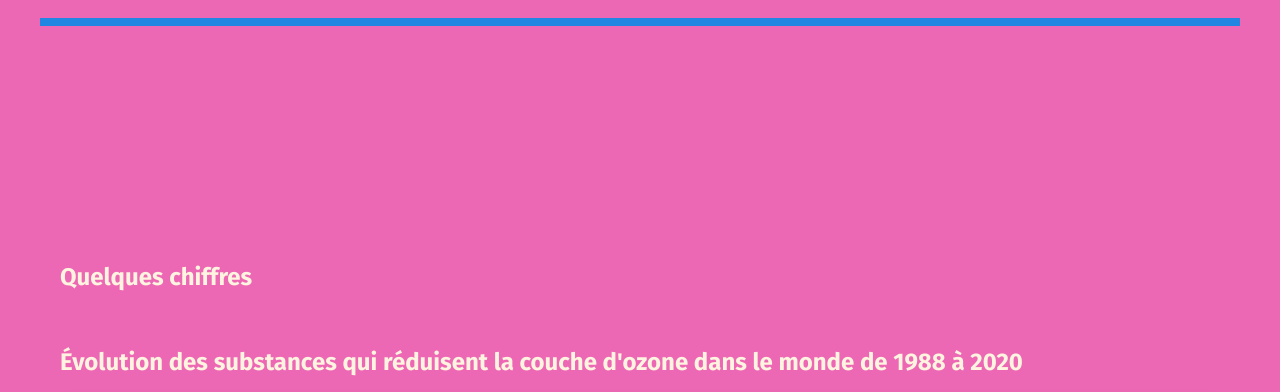
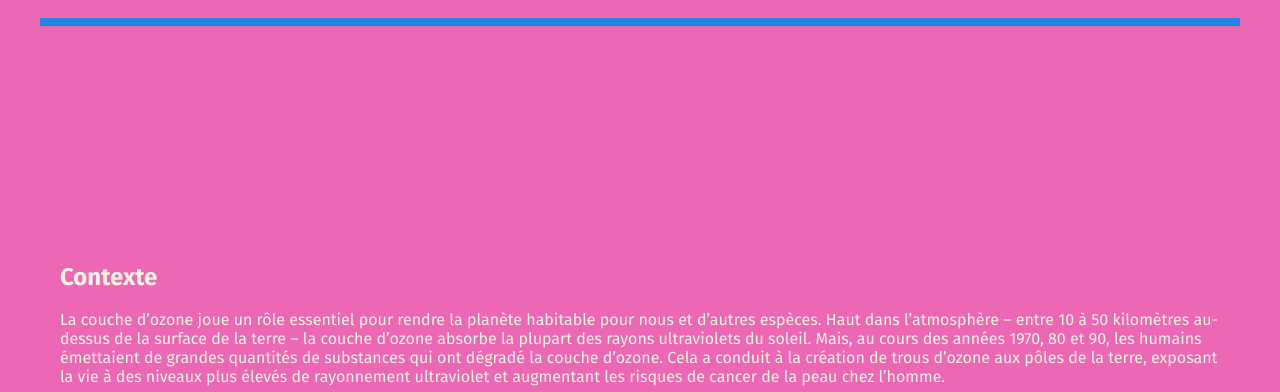
Before and after one commit to Ju-Brun/SAE303, a plain HTML site: page index.html in a window 1280 px wide. Shown: the part 560-952 px from the top of the page. Drawn offline with nearby package versions, Linux system fonts and the light colour scheme.

Commit message:
finifini

```diff
--- a/index.html
+++ b/index.html
@@ -47,6 +47,13 @@
 <br><br><br><br><br><br><br>
 
     <section id="about">
+ <h1>Contexte</h1>
+    <p>La couche d’ozone joue un rôle essentiel pour rendre la planète habitable pour nous et d’autres espèces. Haut dans
+l’atmosphère – entre 10 à 50 kilomètres au-dessus de la surface de la terre – la couche d’ozone absorbe la plupart des
+rayons ultraviolets du soleil. Mais, au cours des années 1970, 80 et 90, les humains émettaient de grandes quantités de
+substances qui ont dégradé la couche d’ozone. Cela a conduit à la création de trous d’ozone aux pôles de la terre, exposant
+la vie à des niveaux plus élevés de rayonnement ultraviolet et augmentant les risques de cancer de la peau chez l’homme.</p> <br><br><br>
+
         <h1>Quelques chiffres</h1> <br><br>
 <h2>Évolution des substances qui réduisent la couche d'ozone dans le monde de 1988 à 2020</h2>
         <div class="Graph1">
@@ -62,7 +69,6 @@ la quantité de gaz émise et de sa « puissance » en termes d'appauvrissement
         </div>
         <p>Ce graphique represente la taille du trou dans la couche d'ozone au-dessus de l'Antarctique. <br> Superficie moyenne du trou dans la couche d'ozone stratosphérique au cours du temps, exprimée en km². <br><br>Les données proviennent du site <a href="https://ourworldindata.org/ozone-layer" class="link">ourworldindata</a></p>
     </section>
-
 
 
     <footer id="contact">
```
